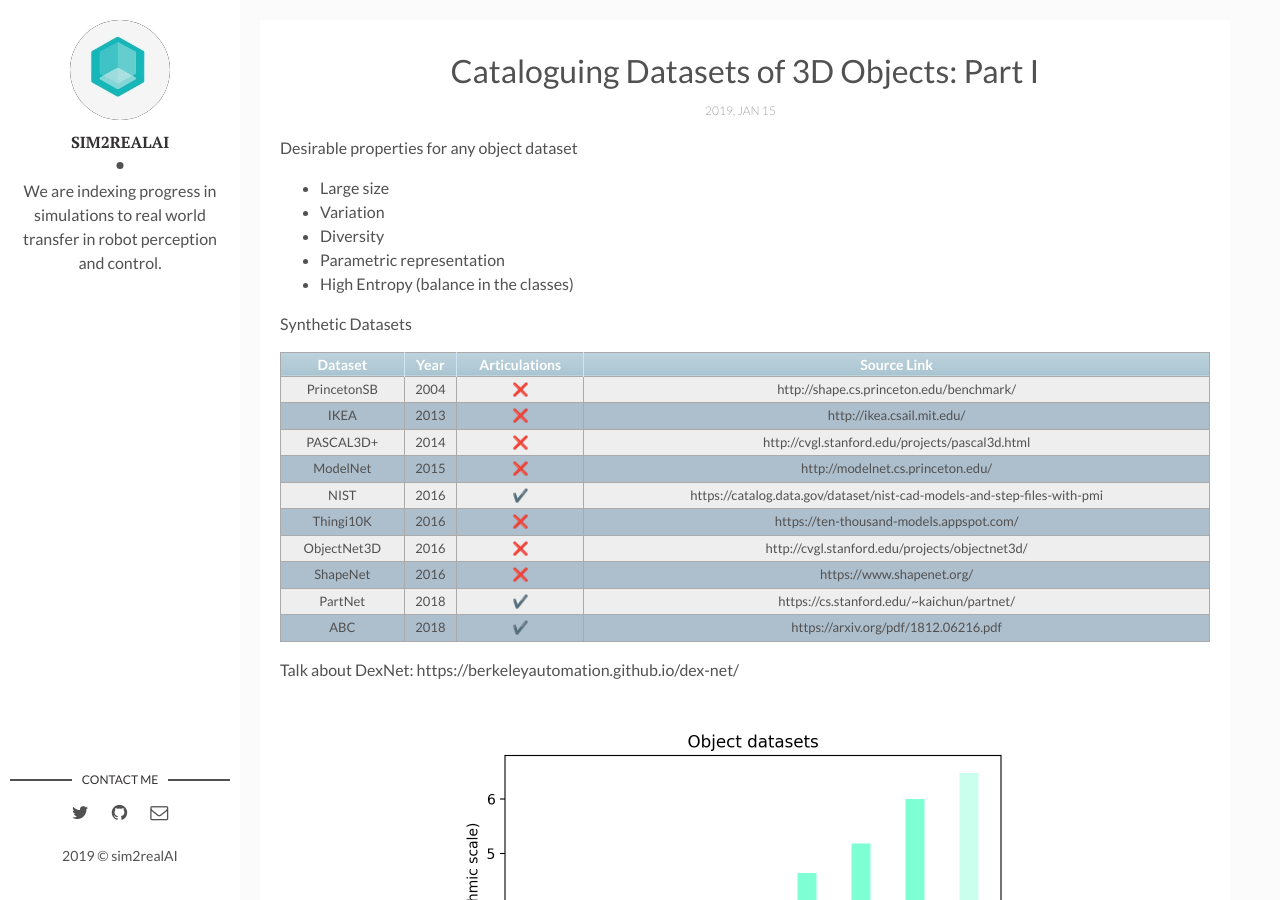
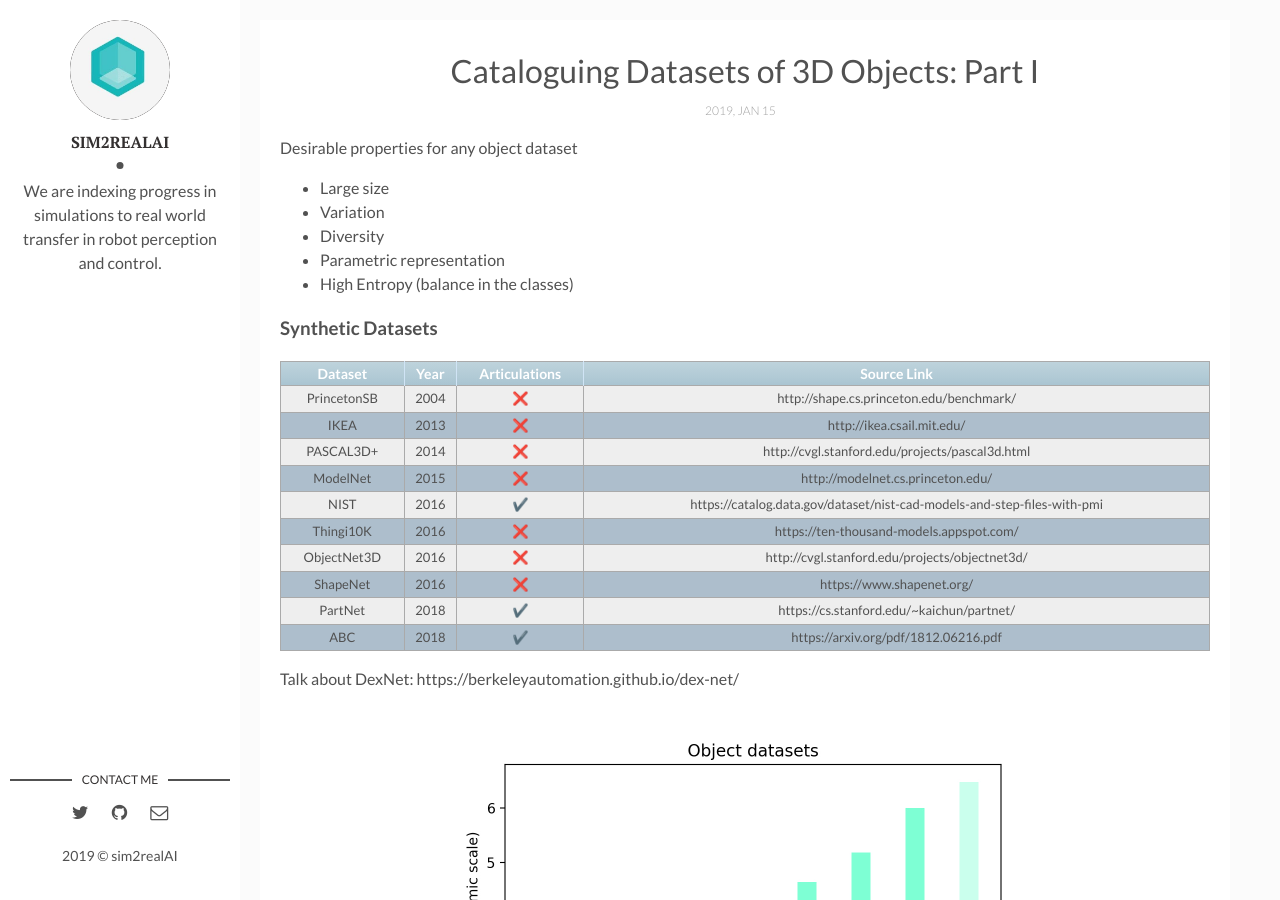
Before and after one commit to backupsim2realai/backupsim2realai.github.io, a Jekyll site: the page built from _posts/2019-01-15-Synthetic-Datasets-of-Objects-Part-I.markdown, in a window 1280 px wide and 900 px high. Built offline with Jekyll 4.4.1, drawn with Linux system fonts in a browser that asks for light colours; emoji names are drawn with the system emoji font.

Commit message:
update
Signed-off-by: Ankur Handa <ahanda@nvidia.com>

```diff
--- a/_posts/2019-01-15-Synthetic-Datasets-of-Objects-Part-I.markdown
+++ b/_posts/2019-01-15-Synthetic-Datasets-of-Objects-Part-I.markdown
@@ -14,7 +14,7 @@
 -  Parametric representation
 -  High Entropy (balance in the classes)
 
-Synthetic Datasets
+### Synthetic Datasets
 
 |   Dataset   | Year |    Articulations   |                                Source Link                               |
 |:-----------:|:----:|:------------------:|:------------------------------------------------------------------------:|
@@ -33,9 +33,7 @@
 
 <center><img src="/assets/img/2019-01-15/object_datasets.jpg" width="640"></center>
 
-<!--![Graph](/assets/img/2019-01-15/object_datasets.jpg)-->
-
-Real World Datasets
+### Real World Datasets
 
 | Dataset | Year |    Articulations   |                          Source Link                          |
 |:-------:|:----:|:------------------:|:-------------------------------------------------------------:|
```
